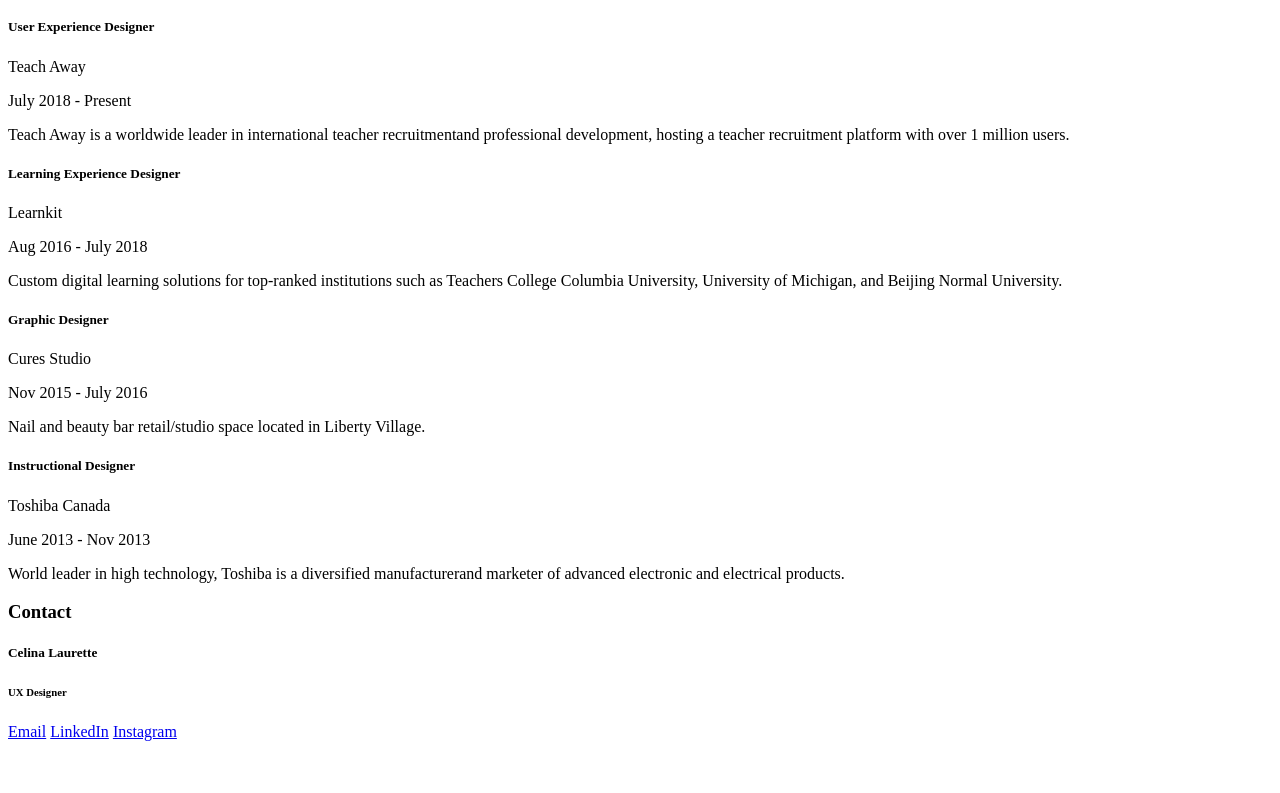
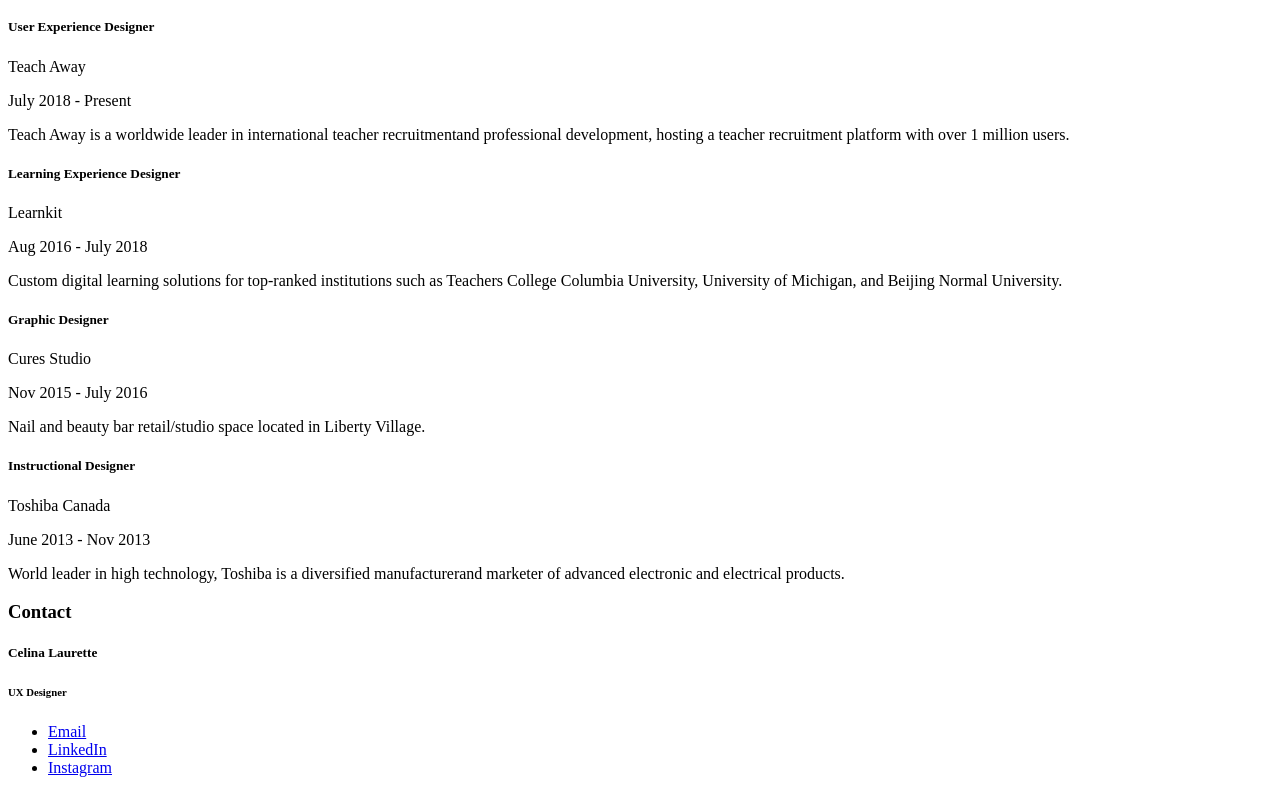
Before and after one commit to celina-laurette/Lighthouse_Labs, a plain HTML site: page W1D2/Resume/index.html in a window 1280 px wide. Shown: the part 1484-2277 px from the top of the page. Before the commit the page ends 2233 px from the top, so only its background shows below. Drawn offline with Linux system fonts and the light colour scheme.

Commit message:
Added list format to footer

```diff
--- a/W1D2/Resume/index.html
+++ b/W1D2/Resume/index.html
@@ -115,9 +115,11 @@
         <h3>Contact</h3>
         <h5>Celina Laurette</h5>
         <h6>UX Designer</h6>
-        <a href="mailto:celina.laurette@gmail.com">Email</a>
-        <a href="https://www.linkedin.com/in/celinalaurette/" target="_blank">LinkedIn</a>
-        <a href="https://www.instagram.com/celinalaurette/" target="_blank">Instagram</a>
+        <ul>
+        <li> <a href="mailto:celina.laurette@gmail.com">Email</a> </li>
+        <li> <a href="https://www.linkedin.com/in/celinalaurette/" target="_blank">LinkedIn</a> </li>
+        <li> <a href="https://www.instagram.com/celinalaurette/" target="_blank">Instagram</a> </li>
+      </ul>
       </footer>
   </body>
 </html>
```
